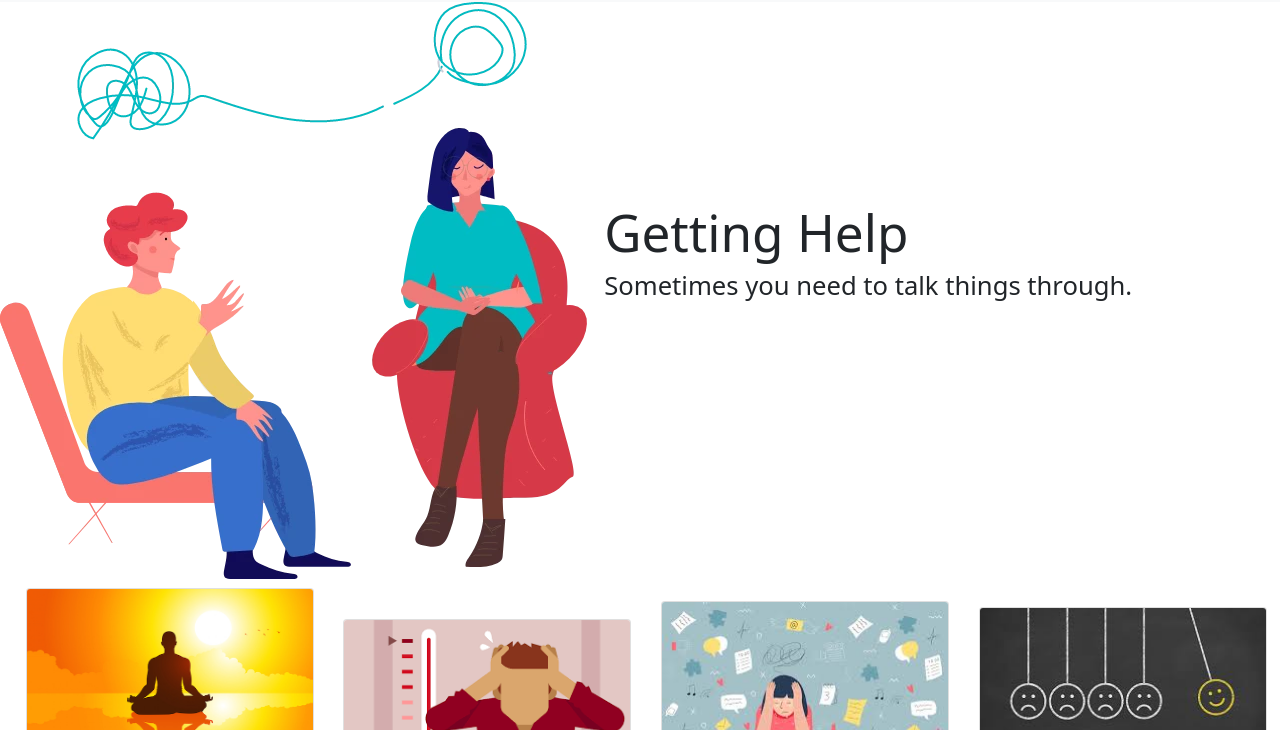
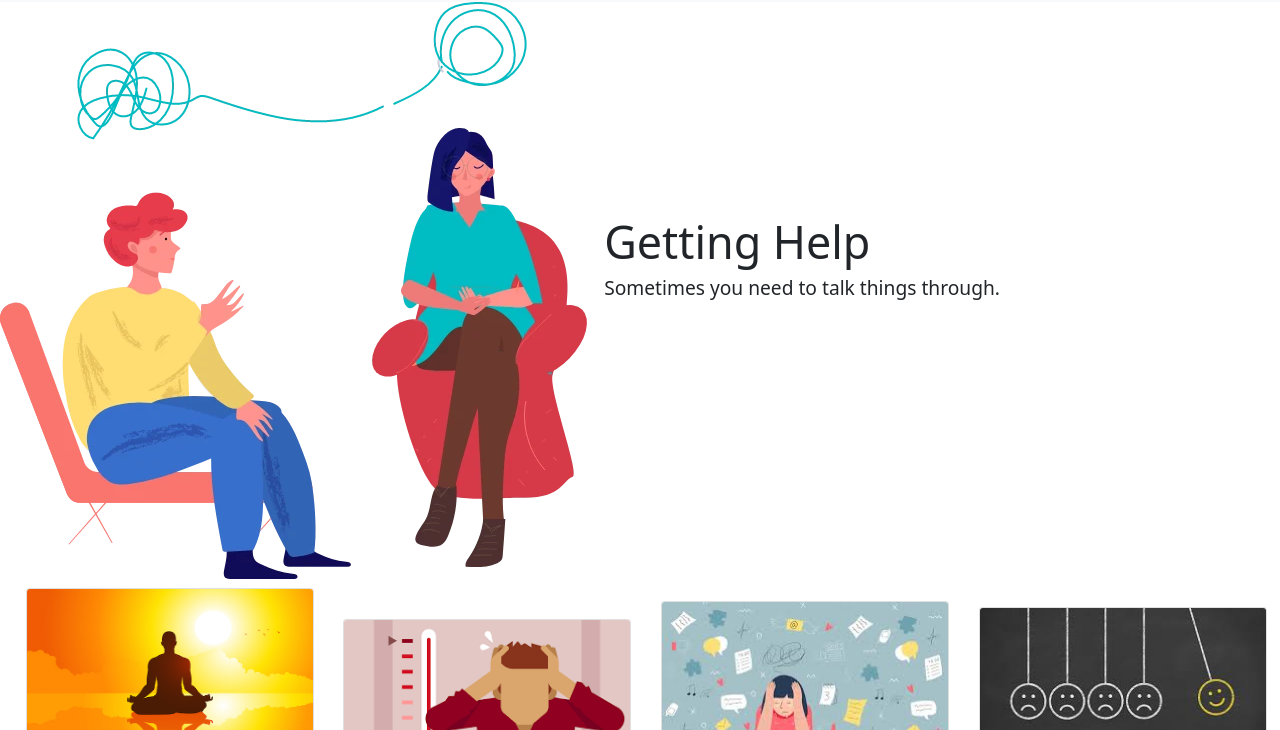
Before and after one commit to yashvardhanv/therachatfrontend, a plain HTML site: page index.html in a window 1280 px wide. Shown: the part 70-800 px from the top of the page. Drawn offline with nearby package versions, Linux system fonts and the light colour scheme.

Commit message:
Update index.html

```diff
--- a/index.html
+++ b/index.html
@@ -145,8 +145,8 @@ Login
 	<img src="discuss.webp" class="img-fluid" alt="Getting Help" >
 </div>
 <div class="inline">
-	<h1 class="display-1" style="font-size: 4vw">Getting Help</h1>
-	<h1 class="display-6" style="font-size: 2vw;"> Sometimes you need to talk things through.</h1>
+	<h1 class="display-1" style="font-size: 3.5vw">Getting Help</h1>
+	<h1 class="display-6" style="font-size: 1.5vw;"> Sometimes you need to talk things through.</h1>
 </p>
 </div>
 
```
